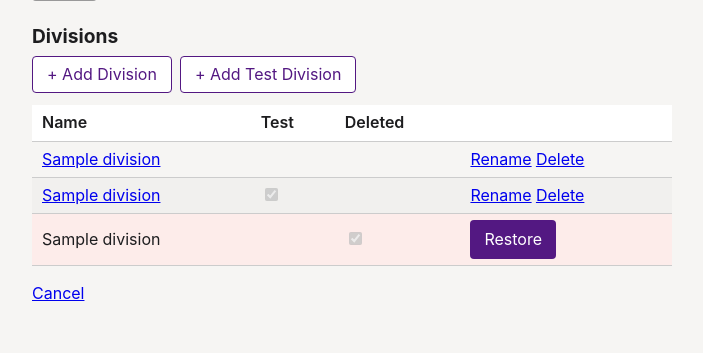
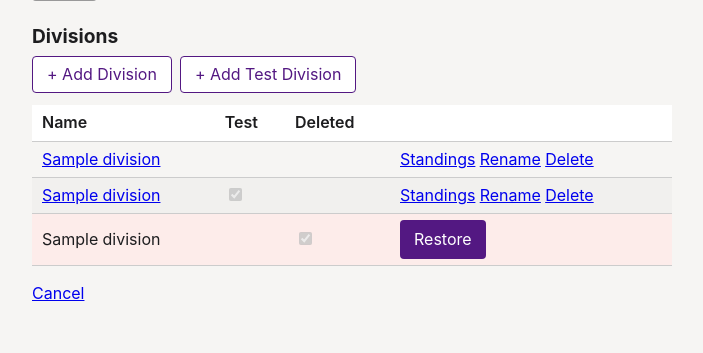
Before and after one commit to cocoscrabble/baxter, a Django app: template tournaments/templates/tournaments/tournament_form.html in a window 1280 px wide. Shown: the part 624-977 px from the top of the page, without its empty margins (288-991 px from the left). Run offline with Django 5.2, Linux system fonts and the light colour scheme; the template is opened without the code that fills it: most values are stand-ins (such as "Sample title", 1, 10 or a date in 2020); form fields are guessed from the names that the template uses.

Commit message:
tournament view: link to each division's standings page
Co-Authored-By: Claude Opus 4.8 <noreply@anthropic.com>

```diff
--- a/tournaments/templates/tournaments/_division_management.html
+++ b/tournaments/templates/tournaments/_division_management.html
@@ -43,6 +43,7 @@
             <td></td>
             <td></td>
             <td>
+                <a href="{% url 'division_standings' division.tournament.slug division.slug %}">Standings</a>
                 <a href="#" data-on:click__prevent="$renamingPk = {{ division.pk }}; $renameName = '{{ division.name|escapejs }}'">Rename</a>
                 <a href="{% url 'division_delete' division.tournament.slug division.slug %}">Delete</a>
             </td>
@@ -54,6 +55,7 @@
             <td><input type="checkbox" checked disabled></td>
             <td></td>
             <td>
+                <a href="{% url 'division_standings' division.tournament.slug division.slug %}">Standings</a>
                 <a href="#" data-on:click__prevent="$renamingPk = {{ division.pk }}; $renameName = '{{ division.name|escapejs }}'">Rename</a>
                 <a href="{% url 'division_delete' division.tournament.slug division.slug %}">Delete</a>
             </td>
--- a/tournaments/templates/tournaments/tournament_detail.html
+++ b/tournaments/templates/tournaments/tournament_detail.html
@@ -28,7 +28,7 @@
             {% include "tournaments/_division_management.html" %}
         {% else %}
             {% for division in divisions %}
-                <div><a href="{% url 'division_detail' division.tournament.slug division.slug %}">{{ division.name }}</a>{% if division.is_test %} <span class="test-badge">test</span>{% endif %}</div>
+                <div><a href="{% url 'division_detail' division.tournament.slug division.slug %}">{{ division.name }}</a>{% if division.is_test %} <span class="test-badge">test</span>{% endif %} <a href="{% url 'division_standings' division.tournament.slug division.slug %}">Standings</a></div>
             {% empty %}
                 None
             {% endfor %}
```
